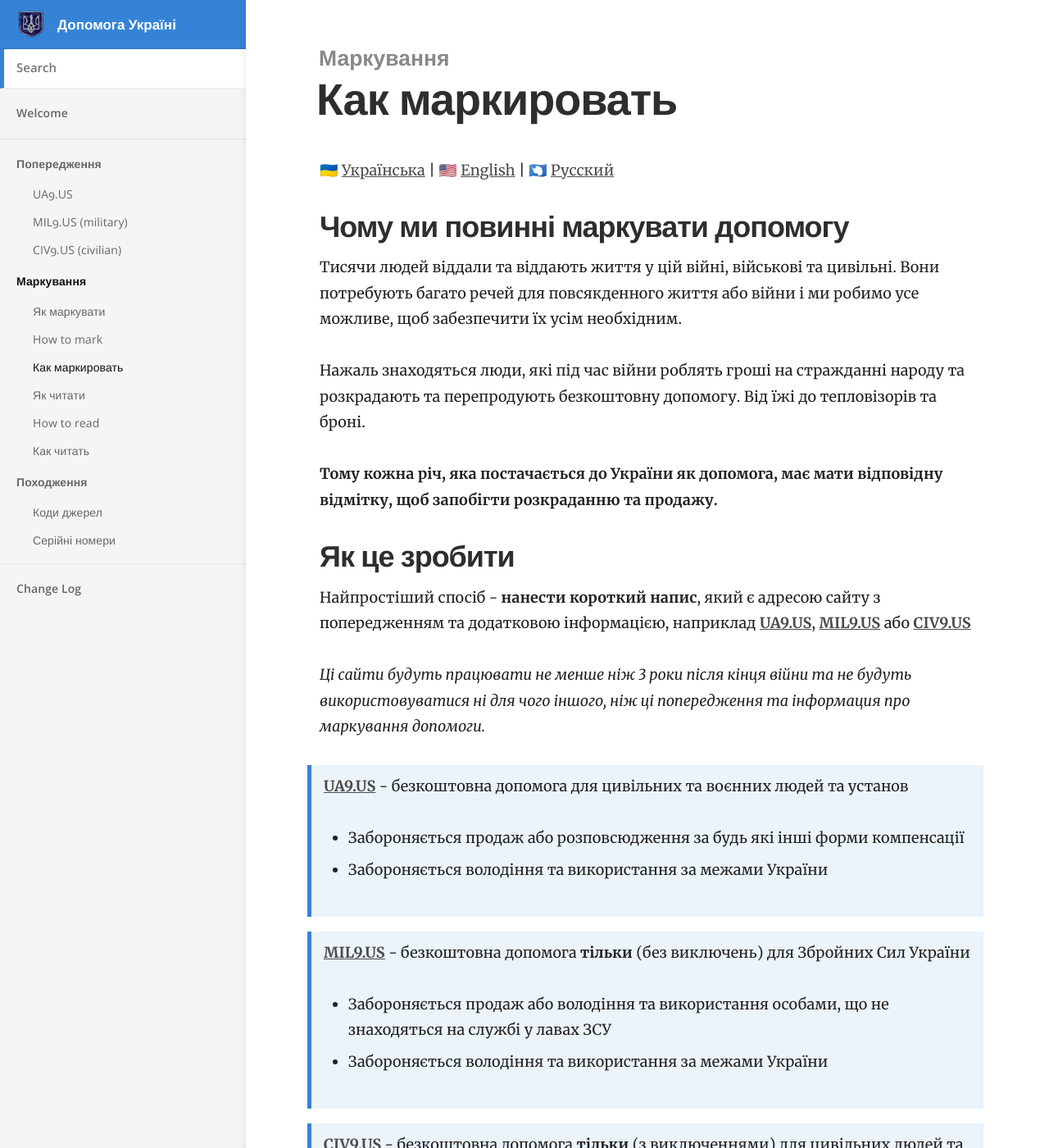
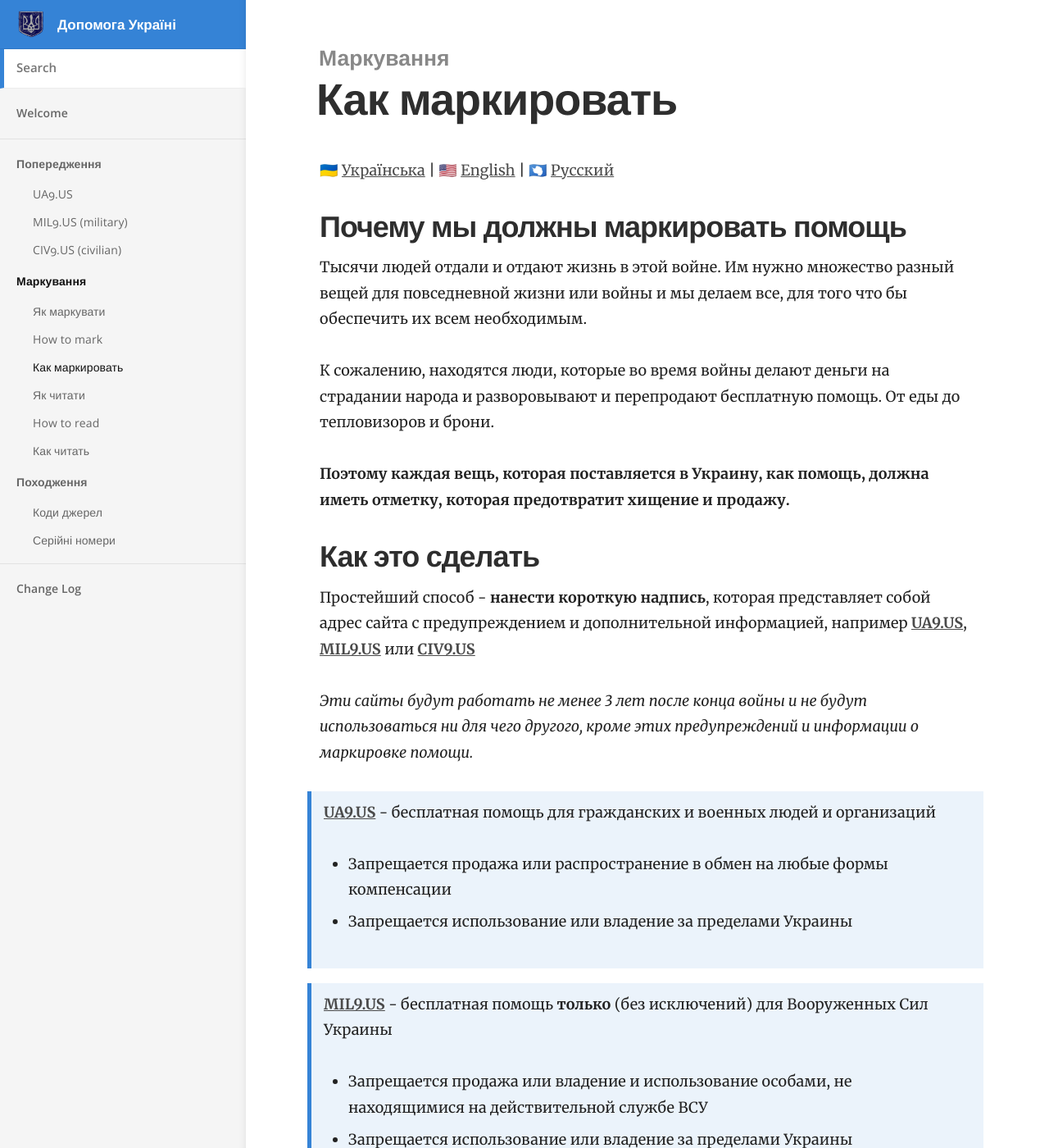
Before and after one commit to UA-DONATIONS/ua9us.github.io, a Jekyll site: the page built from _docs/mark/mark_ru.md, in a window 1280 px wide and 1400 px high. Shown: the whole window at 82% size. Built offline with Jekyll 4.4.1, drawn with Linux system fonts in a browser that asks for light colours; some of the changed text lies outside the part shown.

Commit message:
Translation added + typos fixed

```diff
--- a/_docs/mark/mark_ru.md
+++ b/_docs/mark/mark_ru.md
@@ -6,91 +6,92 @@ order: 3
 
 🇺🇦 [Українська](/mark/mark)  \|  🇺🇸 [English](/mark/mark_en)  \|  🇦🇶 [Русский](/mark/mark_ru)
 
-## Чому ми повинні маркувати допомогу
+## Почему мы должны маркировать помощь
 
-Тисячи людей віддали та віддають життя у цій війні, військові та цивільні. Вони потребують багато речей для повсякденного життя або війни і ми робимо усе можливе, щоб забезпечити їх усім необхідним.
+Тысячи людей отдали и отдают жизнь в этой войне. Им нужно множество разный вещей для повседневной жизни или войны и мы делаем все, для того что бы обеспечить их всем необходимым.
 
-Нажаль знаходяться люди, які під час війни роблять гроші на стражданні народу та розкрадають та перепродують безкоштовну допомогу. Від їжі до тепловізорів та броні.
+К сожалению, находятся люди, которые во время войны делают деньги на страдании народа и разворовывают и перепродают бесплатную помощь. От еды до тепловизоров и брони.
 
-**Тому кожна річ, яка постачається до України як допомога, має мати відповідну відмітку, щоб запобігти розкраданню та продажу.**
+**Поэтому каждая вещь, которая поставляется в Украину, как помощь, должна иметь отметку, которая предотвратит хищение и продажу.**
 
-## Як це зробити
+## Как это сделать
 
-Найпростіший спосіб - **нанести короткий напис**, який є адресою сайту з попередженням та додатковою інформацією, наприклад **[UA9.US](/alert/generic)**, **[MIL9.US](/alert/military)** або **[CIV9.US](/alert/civil)**
+Простейший способ - **нанести короткую надпись**, которая представляет собой адрес сайта с предупреждением и дополнительной информацией, например **[UA9.US](/alert/generic)**, **[MIL9.US](/alert/military)** или **[CIV9.US](/alert/civil)**
 
-_Ці сайти будуть працювати не менше ніж 3 роки після кінця війни та не будуть використовуватися ні для чого іншого, ніж ці попередження та інформация про маркування допомоги._
+_Эти сайты будут работать не менее 3 лет после конца войны и не будут использоваться ни для чего другого, кроме этих предупреждений и информации о маркировке помощи._
 
-> **[UA9.US](/alert/generic)** - безкоштовна допомога для цивільних та воєнних людей та установ
-- Забороняється продаж або розповсюдження за будь які інші форми компенсації
-- Забороняється володіння та використання за межами України
+> **[UA9.US](/alert/generic)** - бесплатная помощь для гражданских и военных людей и организаций
+- Запрещается продажа или распространение в обмен на любые формы компенсации
+- Запрещается использование или владение за пределами Украины
 
-> **[MIL9.US](/alert/military)** - безкоштовна допомога **тільки** (без виключень) для Збройних Сил України
-- Забороняється продаж або володіння та використання особами, що не знаходяться на службі у лавах ЗСУ
-- Забороняється володіння та використання за межами України
+> **[MIL9.US](/alert/military)** - бесплатная помощь **только** (без исключений) для Вооруженных Сил Украины
+- Запрещается продажа или владение и использование особами, не находящимися на действительной службе ВСУ
+- Запрещается использование или владение за пределами Украины
 
 
-> **[CIV9.US](/alert/civil)** - безкоштовна допомога **тільки** (з виключеннями) для цивільних людей та установ
-- Забороняється продаж або розповсюдження за будь які інші форми компенсації
-- Забороняється володіння та використання за межами України
-- Дозволяється використання Зборофними Силами України **на разі потреби**, але у такому разі ми просимо зв'язатися з нами, щоб допомогти нам зрозуміти проблеми у розподіленні допомоги
+> **[CIV9.US](/alert/civil)** - бесплатная помощь **только** (с исключением) для гражданских людей и организаций
+- Запрещается продажа или распространение в обмен на любые формы компенсации
+- Запрещается использование или владение за пределами Украины
+- Разрешается использование Вооруженными Силами Украины **в случае необходимости**, однако в таком случае мы просим связаться с нами, что бы понять проблемы с распределением помощи
 
-Також є сенс нанести додаткову інформацію, таку як джерело походження або серійний номер, дивись [Типи маркування](#types)
+Также имеет смысл нанести дополнительную информацию об источнике происхождения или серийный номер, см. ниже.
 
-## Тип маркування I - базовий
+## Тип маркирования I - базовый
 
-Просто нанеси напис **[UA9.US](/alert/generic)** або **[MIL9.US](/alert/military)** або **[CIV9.US](/alert/civil)**, відповідно до категорії речі.
+Просто нанеси надпись **[UA9.US](/alert/generic)** или **[MIL9.US](/alert/military)** или **[CIV9.US](/alert/civil)**, в зависимости от категории вещи.
 
-Моя рекомендація - усе воєнне знаряддя (каски, броня, приціли, частини зброї, одежа тощо) - маркувати виключно як **[MIL9.US](/alert/military)**. Усе невоєнне, у разі сумнівів, маркувати, як **[UA9.US](/alert/generic)**.
+Моя рекомендация - все военное снаряжение (каски, броня, прицелы, части оружия, одежда и т.д.) - маркировать исключительно, как **[MIL9.US](/alert/military)**. Все невоенное, в случае сомнений, маркировать, как **[UA9.US](/alert/generic)**.
 
-**Наприклад** усі мої ліхтарі для ЗСУ будуть мати напис
+**Например** все мои фонари для ВСУ будут иметь надпись
 > MIL9.US
 
-## Тип маркування II - джерело
+## Тип маркирования II - источник
 
-Іноді має сенс помітити річ джерелом походження, як то виробник або волонтер. Для цього потрібно добавити додаткову інформацію - опис джерела. **Ви вільні використовувати що хочете, але я рекомендую код джерела.**
+Иногда имеет смысл отметить источник, например волонтер или производитель. Для этого нужно добавить дополнительную информацию - описание источника. **Вы можете использовать что хотите, но я рекомендую код источника.**
 
-Наприклад, усі мої шоломи для ЗСУ будуть мати напис
+Например все мои шлемы для ВСУ будут иметь маркировку
 >MIL9.US
 >SOT
 
 
-На цьому сайті є список усіх відомих мені [кодів джерел](/read/sources) з контактною інформацією і **SOT** - це один із відомих кодів.
+На этом сайте есть список всех известных мне [кодов источников](/read/sources) с контактной информацией и **SOT** - это один из известных кодов.
 
-**Якщо ви хочете добавити до цього [списку](/read/sources) свій особистий код - надишліть мені листа на [code@ua9.us](mailto:code@ua9.us)** з кодом та контакною інформацією.
+**Если вы хотите добавить в этот [список](/read/sources) свой личный код - напишите мне письмо на [code@ua9.us](mailto:code@ua9.us)** с кодом и контактной информацией.
 
+⚠️ Даже если вы не хотите раскрывать свою личность, напишите мне письмо, что бы я мог отметить код, как используемый.
 
-## Тип маркування III - серійний номер
+## Тип маркирования III - серийный номер
 
-Серійний номер - це будь який ідентифікатор, який ви можете додати до вашого коду джерела через дефіс.
+Серийный номер - это любой идентификатор, который Вы можете добавить к вашему коду источника через дефис.
 
-Наприклад
+Например
 > MIL9.US
 > SOT-AKMI123BR
 
-або навіть, хоча це і не має жодного сенсу, як серійний номер
+или даже, хотя это и не имеет никакого смысла, как серийный номер
 > CIV9.US
-> SOT-Україна переможе
+> SOT-Украина победит
 
-#### _Що можуть означати номери (приклади)_
+#### _Что могут значить номера (примеры)_
 
-Тільки ви визначаєте, що значить ваш номер. Але я маю декілька прикладів, які я використовую.
+Только Вы решаете, что значит ваш серийный номер. Но у меня есть несколько примеров, которые я использую.
 
-> Тип речі - **SOT-W**, так я буду маркувати усі бутилі з водою
-> Конкретна модель - **SOT-B55MIL**, рюкзак Mil-Tek на 55 літрів
-> Тип речі та отримувач - **SOT-AKMI123BR**, бокові кріпленні для АК, які були відправленні у 123 бригаду
-> Індивідуальну річ - **SOT-RD14**, Red Dot приціл з индивідуальним номером 14
+> Тип вещи - **SOT-W**, так я буду обозначать упаковки с водой
+> Модель вещи - **SOT-B55MIL**, рюкзак Mil-Tek на 55 литров
+> Тип вещи и получатель - **SOT-AKMI123BR**, боковое крепление для АК, которые отправлены в 123 бригаду
+> Индивидуальная вещь - **SOT-RD14**, Red Dot прицел с индивидуальным номером 14
 
-#### _Абетка_
+#### _Допустимые символы_
 
-Я **рекомендую** використовувати виключно латиницю, цифри та символи дефісу.
+Я **рекомендую** использовать исключительно латиницу, цифры и символы дефиса.
 
-#### _Як вести записи номерів_
+#### _Как вести запись номеров_
 
-Ви повинні вести записи, які серійні номери Ви використовували та куди ви ці речі відправили, якщо ви хочете потім відслідкувати цю річ.
+Вы должны вести записи, какие серийные номера Вы использовали и куда Вы эти вещи отправили, если хотите потом отследить эту вещь.
 
-Також Ви можете надіслати інформацію про ваші серійні номера і я додам їх до [сторінки серійних номерів](/read/serials). Надишліть мені листа на **[code@ua9.us](mailto:code@ua9.us)**.
+Также Вы можете отправить информацию про ваши серйиные номера и я добавлю их на [страницу серийных номеров](/read/serials). Отправьте мне письмо на **[code@ua9.us](mailto:code@ua9.us)**.
 
 
-## Трафарети та написи
+## Трафареты и надписи
 
-Трафарети - [https://www.thingiverse.com/thing:5396158](https://www.thingiverse.com/thing:5396158)
+Трафареты - [https://www.thingiverse.com/thing:5396158](https://www.thingiverse.com/thing:5396158)
```
Also changed, not shown: _docs/mark/mark.md (+3 -1 lines), _docs/mark/mark_en.md (+3 -2 lines), _docs/mark/read.md (+0 -4 lines), _docs/mark/read_en.md (+25 -28 lines), _docs/mark/read_ru.md (+25 -29 lines).
